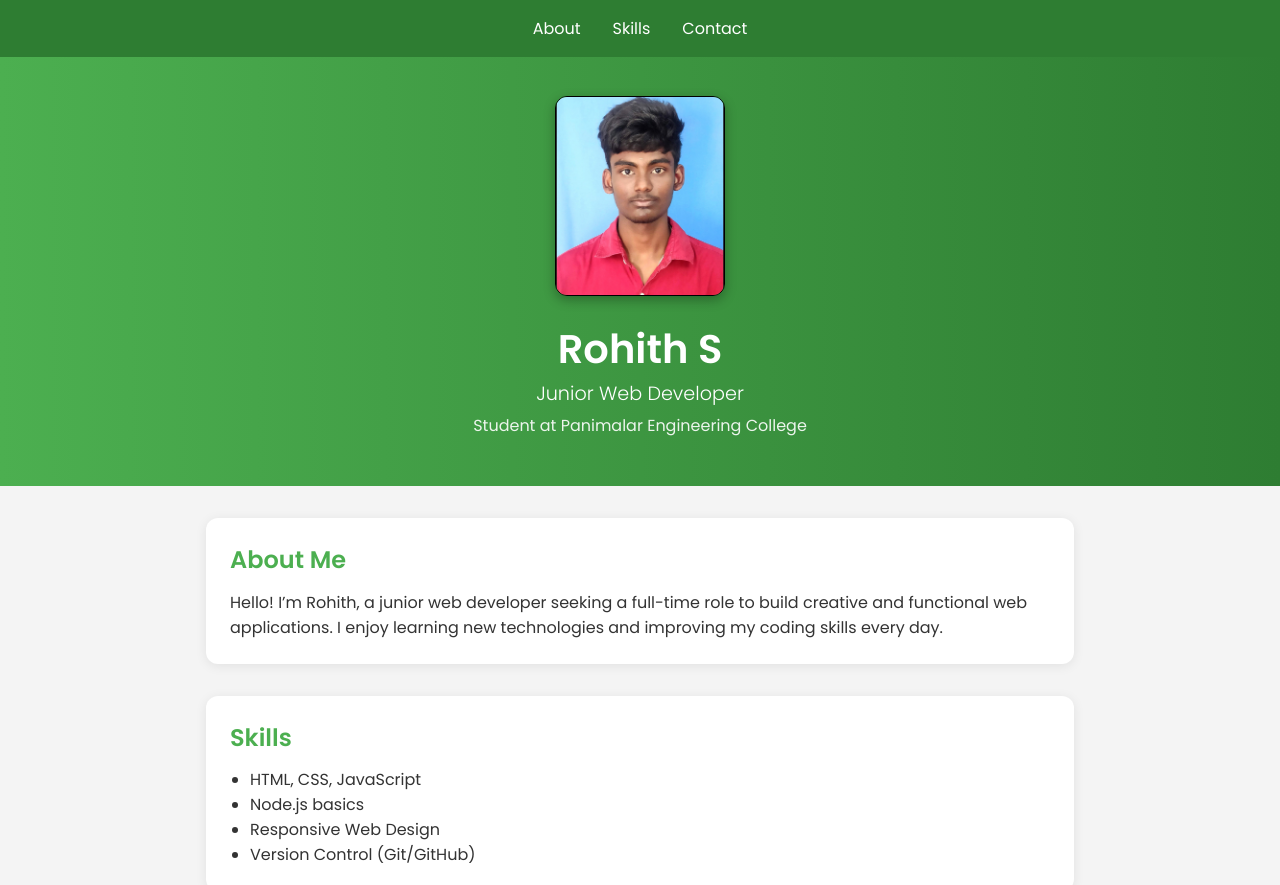
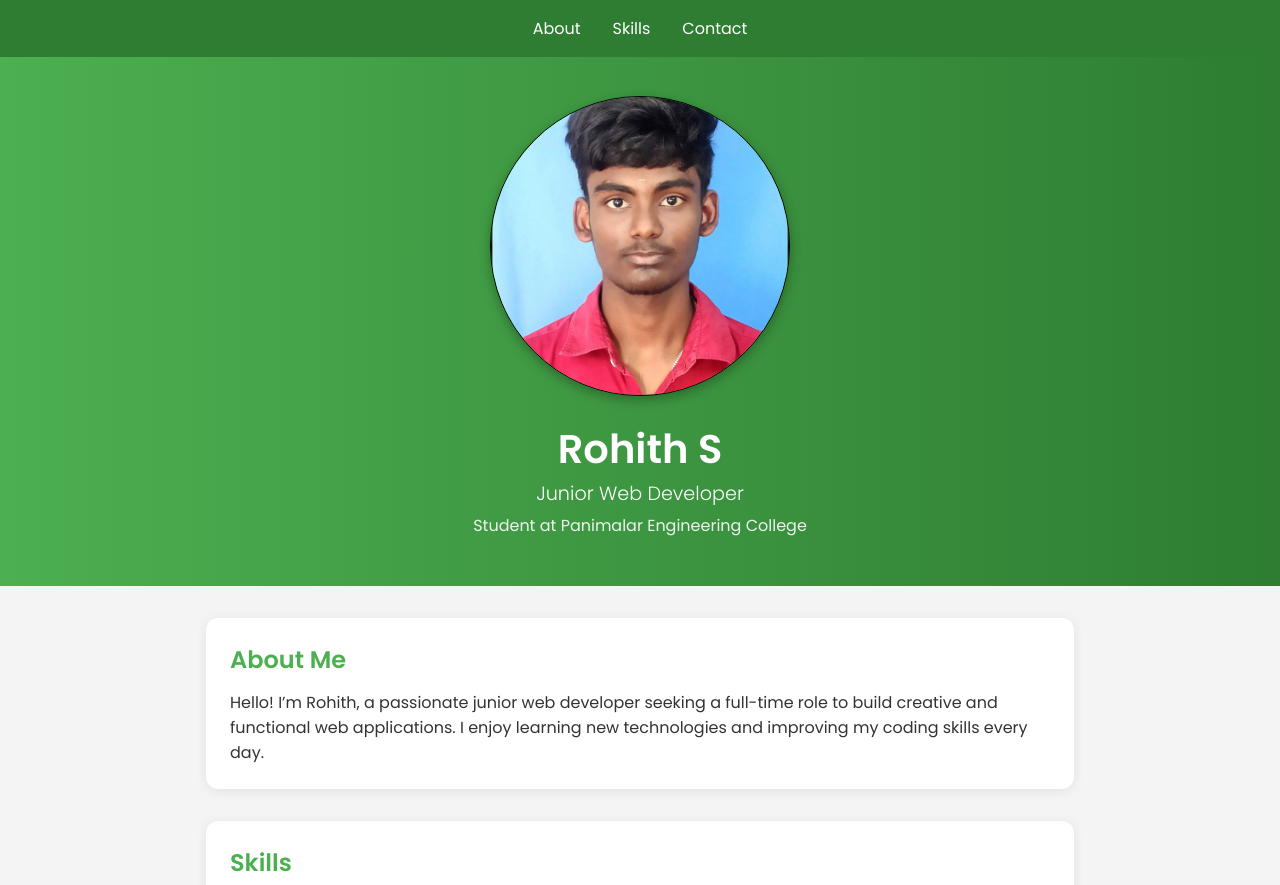
Before and after one commit to rohi-t-04/Myprofile, a plain HTML site: page index.html in a window 1280 px wide. Shown: the top 885 px of the page. Drawn offline with Linux system fonts and the light colour scheme.

Commit message:
Update index.html

```diff
--- a/index.html
+++ b/index.html
@@ -59,9 +59,9 @@
             padding: 6rem 1rem 3rem;
         }
         header img {
-            width: 170px;
-            height: 200px;
-            border-radius: 12px;
+            width: 300px;
+            height: 300px;
+            border-radius: 200px;
             border: 1px solid rgb(0, 0, 0);
             object-fit: cover;
             box-shadow: 0 4px 12px rgba(0,0,0,0.3);
@@ -165,7 +165,7 @@
     <main>
         <section id="about">
             <h2>About Me</h2>
-            <p>Hello! I’m Rohith, a junior web developer seeking a full-time role to build creative and functional web applications. I enjoy learning new technologies and improving my coding skills every day.</p>
+            <p>Hello! I’m Rohith, a passionate junior web developer seeking a full-time role to build creative and functional web applications. I enjoy learning new technologies and improving my coding skills every day.</p>
         </section>
 
         <section id="skills">
```
